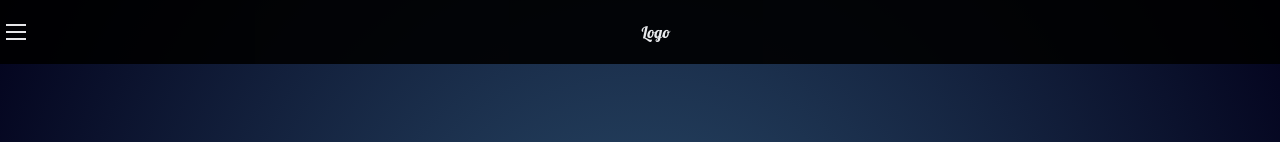
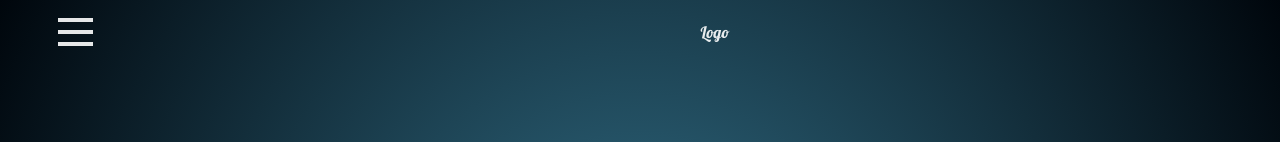
Before and after one commit to benbaba2525/kanyarut-portfolio, a React (Create React App) app: page / in a window 1280 px wide. Shown: the top 142 px of the page. Built offline with nearby package versions, Linux system fonts and the light colour scheme.

Commit message:
Changed background color and position on menu bar

```diff
--- a/src/component/navBar.jsx
+++ b/src/component/navBar.jsx
@@ -29,7 +29,6 @@ class NavBar extends React.Component {
             opacity: 0.9,
             display:'flex',
             alignItems:'center',
-            background: 'black',
             width: '100%',
             height:'8%',
             color: 'white',
@@ -48,7 +47,7 @@ class NavBar extends React.Component {
             transition: 'filter 0.5s ease',
           },
         }
-      const menu = ['About Us','Our Products','Services','FAQ','Contact Us']
+      const menu = ['Home','About','Skills','Portfolio','Contact']
       const menuItems = menu.map((val,index)=>{
         return (
           <MenuItem
@@ -106,7 +105,7 @@ class NavBar extends React.Component {
         },
         line: {
           width: '90%',
-          height: '10px',
+          height: '1px',
           background: 'gray',
           margin: '0 auto',
           animation: '0.5s shrink forwards',
@@ -155,14 +154,14 @@ class NavBar extends React.Component {
           width: '100vw',
           display: 'flex',
           flexDirection: 'column',
-          background: 'black',
+          background: '#001a1a',
           opacity: 0.95,
           color: '#fafafa',
           transition: 'height 0.3s ease',
           zIndex: 2,
         },
         menuList: {
-          paddingTop: '3rem',
+          paddingTop: '15rem',
         }
       }
       return(
@@ -201,8 +200,8 @@ class NavBar extends React.Component {
     render(){
       const styles = {
         container: {
-          height: '32px',
-          width: '32px',
+            height: '150px',
+            width: '150px',
             display:'flex',
             flexDirection: 'column',
             justifyContent: 'center',
@@ -211,15 +210,15 @@ class NavBar extends React.Component {
             padding: '4px',
         },
         line: {
-          height: '2px',
-          width: '20px',
+            height: '4px',
+            width: '35px',
             background: this.state.color,
             transition: 'all 0.2s ease',
         },
         lineTop: {
             transform: this.state.open ? 'rotate(45deg)':'none',
             transformOrigin: 'top left',
-          marginBottom: '5px',
+            marginBottom: '8px',
         },
         lineMiddle: {
           opacity: this.state.open ? 0: 1,
@@ -228,7 +227,7 @@ class NavBar extends React.Component {
         lineBottom: {
             transform: this.state.open ? 'translateX(-1px) rotate(-45deg)':'none',
             transformOrigin: 'top left',
-          marginTop: '5px',
+            marginTop: '8px',
         },
       }
       return(
--- a/src/styles/background.css
+++ b/src/styles/background.css
@@ -1,6 +1,6 @@
 body{
-    background: radial-gradient(circle, rgb(43, 77, 108) 0%,
-    rgba(3, 3, 29, 1) 100%);
+    background: radial-gradient(circle, rgb(49, 109, 133) 0%,
+    rgb(0, 6, 12) 100%);
 }
 
 .top-container{
```
Lines whose indentation alone changed are shown as unchanged.
